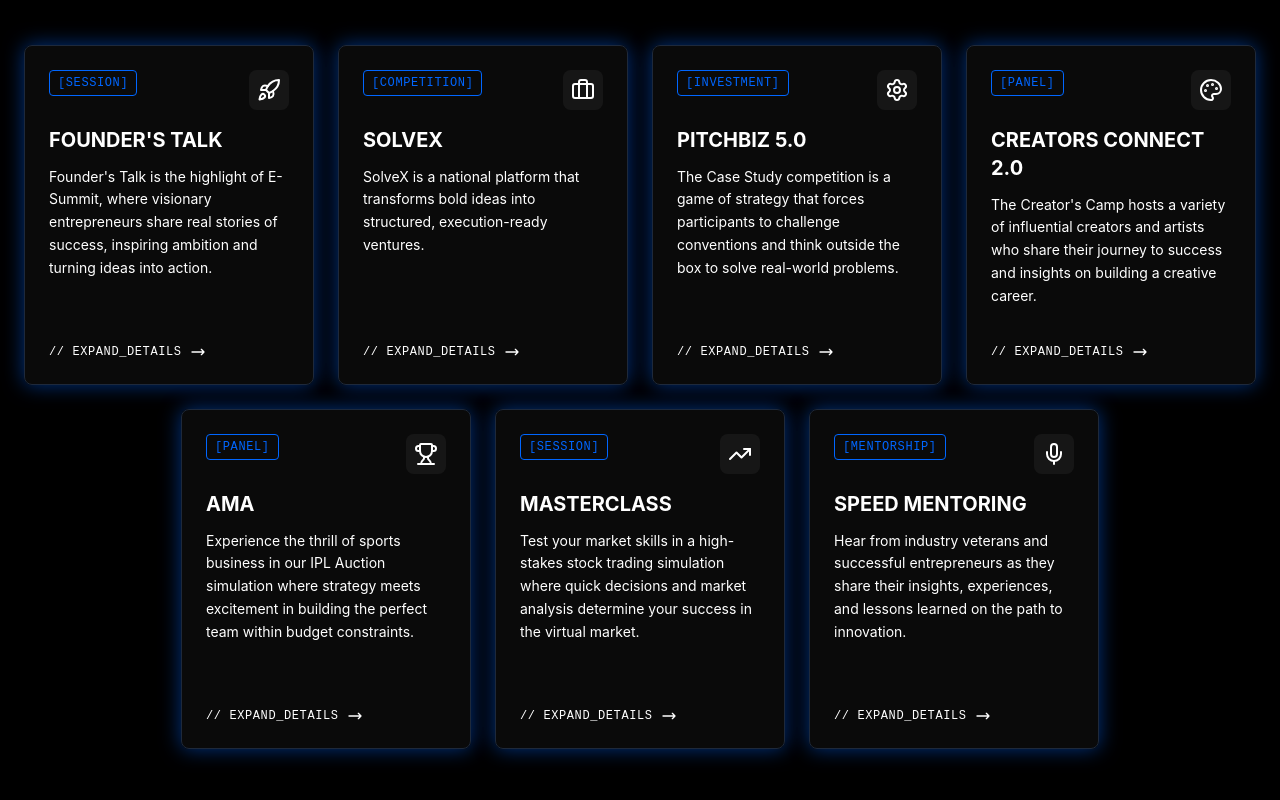
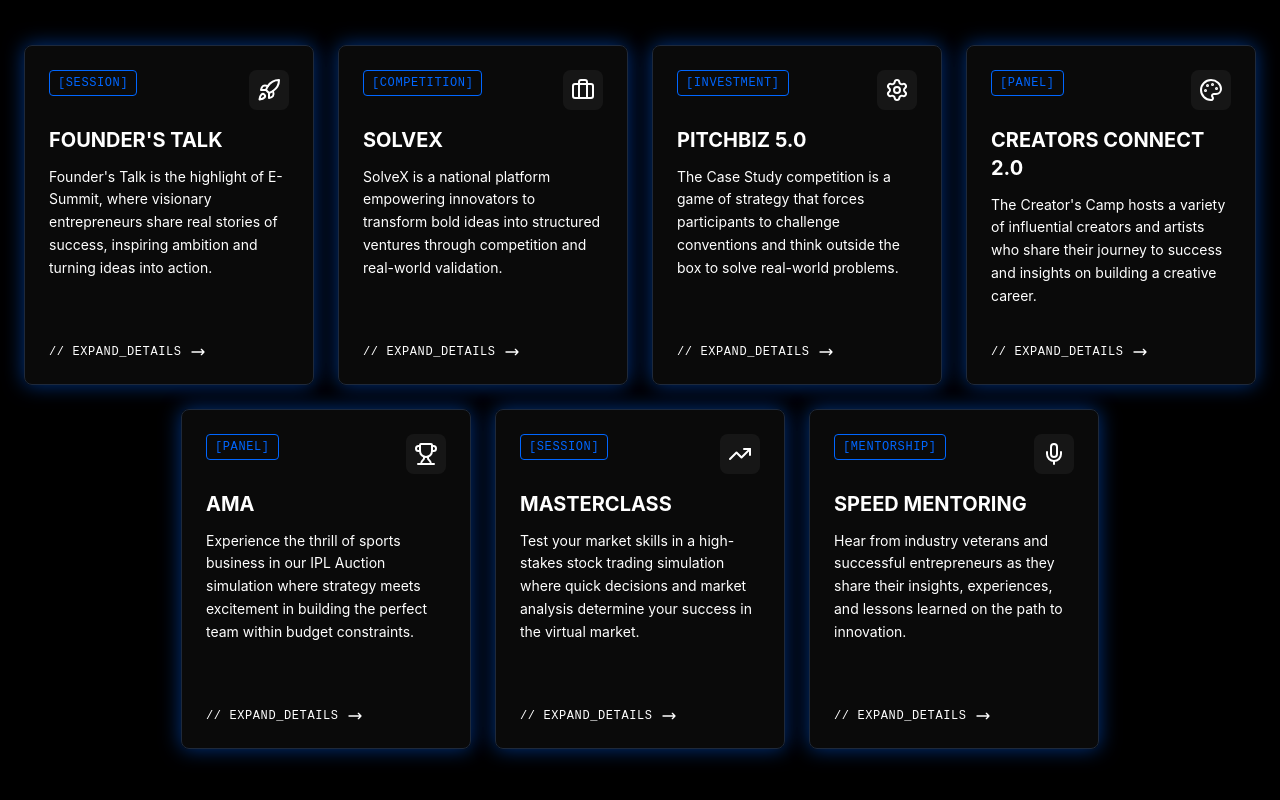
Before and after one commit to Ansh-mick27/AIIHFound_E_summit, a Next.js app: page / in a window 1280 px wide. Shown: the part 2332-3132 px from the top of the page. Built offline with nearby package versions, Linux system fonts and the light colour scheme.

Commit message:
Update SolveX description text

```diff
--- a/src/components/EventsGrid.tsx
+++ b/src/components/EventsGrid.tsx
@@ -25,7 +25,7 @@ export default function EventsGrid() {
             slug: "solvex",
             category: "COMPETITION",
             title: "SolveX",
-            description: "SolveX is a national platform that transforms bold ideas into structured, execution-ready ventures.",
+            description: "SolveX is a national platform empowering innovators to transform bold ideas into structured ventures through competition and real-world validation.",
             icon: Briefcase
         },
         {
--- a/src/data/eventsData.ts
+++ b/src/data/eventsData.ts
@@ -18,8 +18,8 @@ export const eventsData = {
     "solvex": {
         title: "SolveX",
         category: "COMPETITION",
-        description: "SolveX is a national platform that transforms bold ideas into structured, execution-ready ventures.",
-        longDescription: "SolveX is a national platform that transforms bold ideas into structured, execution-ready ventures. Present your business models to a panel of expert judges, refine your strategies, and compete for funding and mentorship. Do you have what it takes to solve real-world problems?",
+        description: "SolveX is a national platform empowering innovators to transform bold ideas into structured ventures through competition and real-world validation.",
+        longDescription: "SolveX is a national platform empowering innovators to transform bold ideas into structured ventures through competition and real-world validation. Present your business models to a panel of expert judges, refine your strategies, and compete for funding and mentorship. Do you have what it takes to solve real-world problems?",
         icon: Briefcase,
         details: [
             { label: "Date", value: "TBA" },
```
